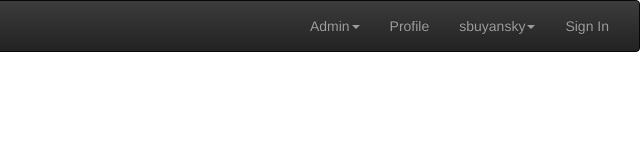
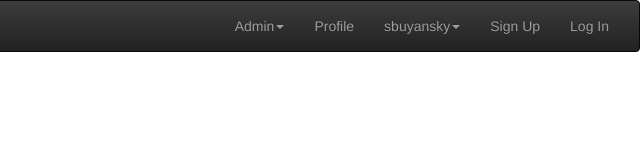
Before and after one commit to sbuyansky/scoober-scooby-doo, a website: page views/index.html in a window 1280 px wide. Shown: the full height of the page, 640-1280 px from the left. Drawn offline with nearby package versions, Linux system fonts and the light colour scheme; some packages are replaced by stand-ins of ours; files that its build step writes are made by us from their sources.

Commit message:
added sign up page

```diff
--- a/public/javascripts/app.js
+++ b/public/javascripts/app.js
@@ -52,7 +52,7 @@ var app = angular.module('scoober', ["ngResource","ngRoute"]).
         .when("/signup", {
           templateUrl:"/views/templates/user_create.html",
           controller: "userController",
-          activetab: 'login'})
+          activetab: 'signup'})
         // Serve up home page:
         .when("/", {
           templateUrl:"/views/templates/home.html",
--- a/views/index.html
+++ b/views/index.html
@@ -73,7 +73,8 @@
             <li><a href="#">Logout</a></li>
           </ul>
         </li>
-        <li ng-class="{active: $route.current.activetab == 'login'}"><a href="/login">Sign In</a></li>
+				<li ng-class="{active: $route.current.activetab == 'signup'}"><a href="/signup">Sign Up</a></li>
+        <li ng-class="{active: $route.current.activetab == 'login'}"><a href="/login">Log In</a></li>
       </ul>
     </div><!-- /.navbar-collapse -->
   </div><!-- /.container-fluid -->
```
